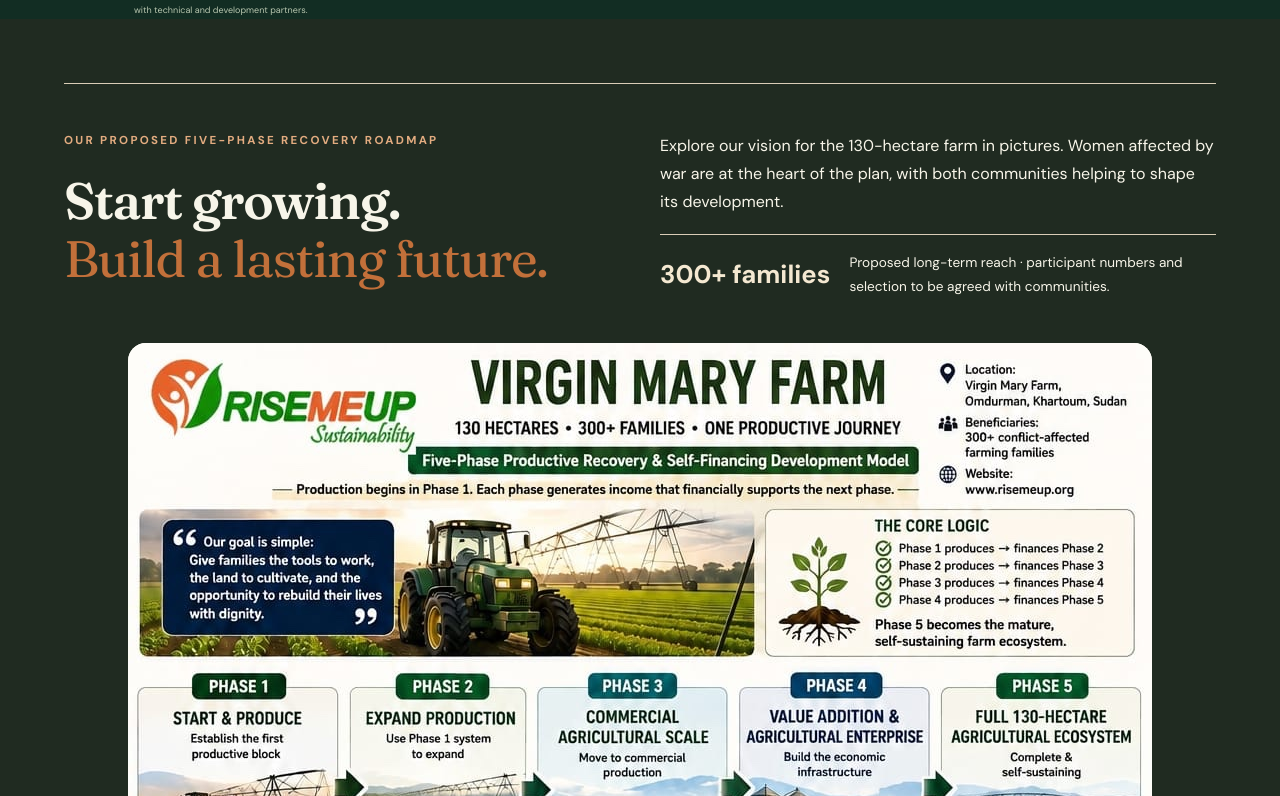
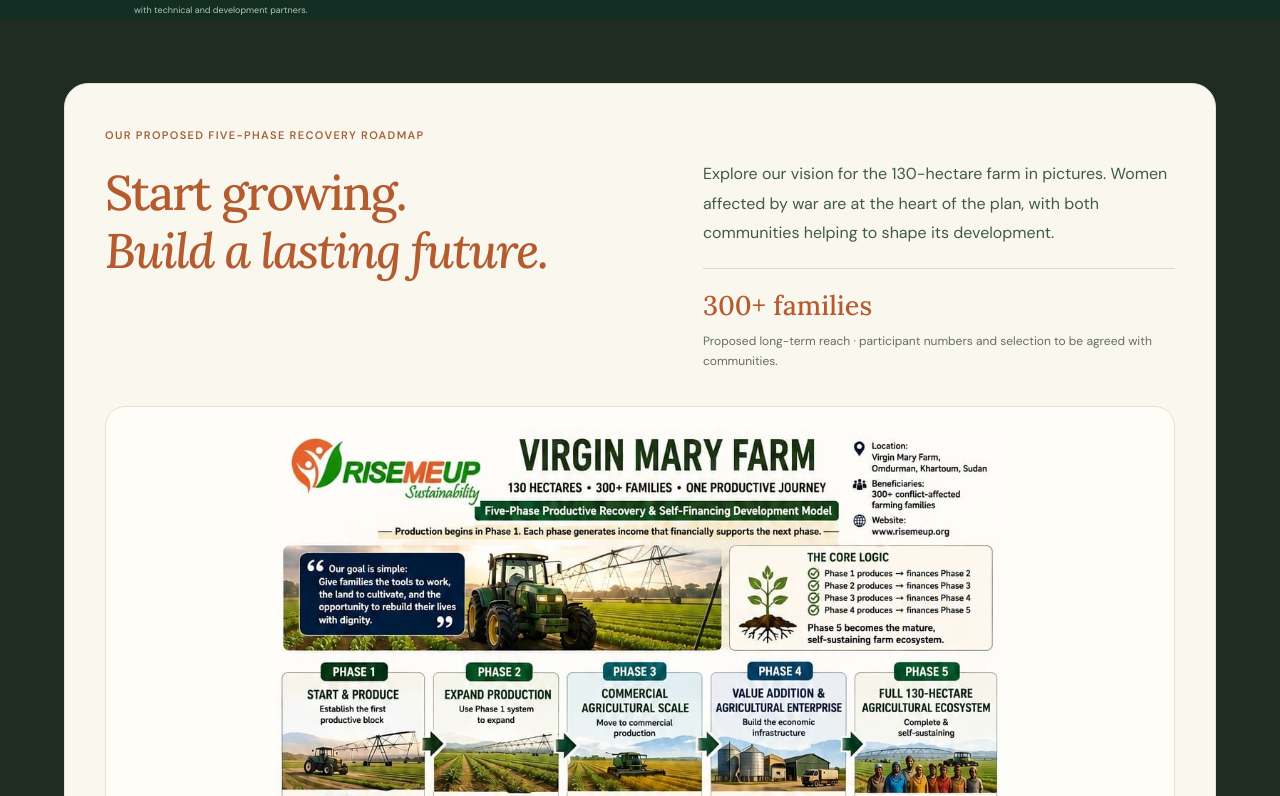
Before and after one commit to Hero988/RiseMeUp, a React (Vite) app: page / in a window 1280 px wide. Shown: the part 10444-11240 px from the top of the page. Built offline with nearby package versions, Linux system fonts and the light colour scheme; a web font is replaced by a local one.

Commit message:
Apply approved ivory farm roadmap and three orange headings

```diff
--- a/public/homepage-theme.css
+++ b/public/homepage-theme.css
@@ -538,3 +538,111 @@
   .home-page #objectives h2 {font-size:38px}
   .home-page #objectives .classic-section-slogan {font-size:20px}
 }
+
+/* Approved ivory roadmap with orange headings and forest green text. */
+.home-page #virgin-mary-farm #land-framework {
+  background:#faf7ef;color:#405b48;padding:42px 40px;
+  border:1px solid #e0e5d8;border-radius:24px;
+  font:400 16px/1.85 'DM Sans',sans-serif;
+}
+.home-page #land-framework p {margin:0 0 20px}
+.home-page #land-framework .growth-heading {
+  display:grid;grid-template-columns:1.15fr 1fr;gap:55px;align-items:start;margin-bottom:35px;
+}
+.home-page #land-framework .eyebrow {
+  font:600 11px/1.7 'DM Sans',sans-serif;letter-spacing:.12em;
+  text-transform:uppercase;color:#a4633d;margin:0 0 18px;
+}
+.home-page #land-framework .growth-heading h3 {
+  font:500 clamp(34px,3.8vw,50px)/1.2 'Lora',Georgia,serif;
+  letter-spacing:-.035em;color:#b45c2f;margin:0;
+}
+.home-page #land-framework .growth-heading h3 em {
+  font-family:inherit;font-size:inherit;font-weight:500;font-style:italic;color:#b45c2f;
+}
+.home-page #land-framework .growth-intro {padding-top:33px;font-size:16px;color:#405b48}
+.home-page #land-framework .growth-intro p {line-height:1.85}
+.home-page #land-framework .growth-family-target {
+  display:block;border-top:1px solid #d2decb;padding-top:18px;margin-bottom:0;
+}
+.home-page #land-framework .growth-family-target strong {
+  display:block;color:#b45c2f;font:500 27px/1.4 'Lora',Georgia,serif;margin-bottom:6px;
+}
+.home-page #land-framework .growth-family-target span {
+  display:block;font-size:12px;line-height:1.7;color:#617159;
+}
+.home-page #land-framework .growth-illustration {
+  max-width:none;margin:28px 0 22px;padding:20px;background:#fffdf7;
+  border:1px solid #dde4d4;border-radius:20px;text-align:center;
+}
+.home-page #land-framework .growth-illustration > a {background:transparent;border-radius:12px}
+.home-page #land-framework .growth-illustration img {
+  display:block;width:100%;max-width:730px;height:auto;margin:0 auto;border-radius:12px;
+}
+.home-page #land-framework .growth-illustration figcaption {
+  max-width:850px;margin:18px auto 0;font-size:12px;color:#617159;line-height:1.85;text-align:left;
+}
+.home-page #land-framework .button {
+  display:inline-block;border-radius:999px;padding:15px 24px;background:#24583d;color:#fffdf3;
+  text-decoration:none;font:500 13px/1.6 'DM Sans',sans-serif;border:1px solid #24583d;box-shadow:none;
+}
+.home-page #land-framework .button:hover {background:#1b4530}
+.home-page #land-framework .growth-view-image {margin-bottom:0}
+.home-page #land-framework .text-link {
+  color:#24583d;font-size:14px;text-decoration:none;border-bottom:1px solid #a9b99a;padding-bottom:5px;
+}
+.home-page #land-framework .actions {display:flex;align-items:center;flex-wrap:wrap;gap:25px}
+.home-page #land-framework h4 {
+  font:500 30px/1.3 'Lora',Georgia,serif;color:#24583d;margin:0 0 20px;
+}
+.home-page #land-framework #phase-one-equipment-title {color:#b45c2f}
+.home-page #land-framework .growth-phase-one {margin:45px 0;padding-top:35px;border-top:1px solid #d2decb}
+.home-page #land-framework .growth-phase-one > p:not(.eyebrow) {max-width:900px}
+.home-page #land-framework .growth-details {
+  background:#f0f4eb;border:1px solid #d2decb;border-radius:18px;padding:22px 25px;margin:35px 0;
+}
+.home-page #land-framework .growth-details summary {
+  padding:0;color:#24583d;font-size:16px;font-weight:500;cursor:pointer;
+}
+.home-page #land-framework .growth-details[open] summary {margin-bottom:25px}
+.home-page #land-framework .growth-start-note {
+  font-size:14px;background:transparent;color:#405b48;padding:0;border:0;border-radius:0;line-height:1.85;
+}
+.home-page #land-framework .growth-phases {list-style:none;margin:25px 0;padding:0}
+.home-page #land-framework .growth-phases > li {
+  border-top:1px solid #d2decb;border-bottom:0;padding:25px 0;display:grid;
+  grid-template-columns:1fr .7fr 1.5fr;gap:25px;
+}
+.home-page #land-framework .growth-phase-title {display:flex;gap:15px}
+.home-page #land-framework .growth-number {color:#a4633d;font-size:12px;font-family:'DM Sans',sans-serif}
+.home-page #land-framework .growth-phase-title h4 {font-size:23px;margin:0 0 20px}
+.home-page #land-framework .growth-phase-area {padding-left:0}
+.home-page #land-framework .growth-phase-area strong,
+.home-page #land-framework .growth-phase-area span {display:block}
+.home-page #land-framework .growth-phase-area strong {
+  font:500 16px/1.85 'Lora',Georgia,serif;color:#24583d;
+}
+.home-page #land-framework .growth-phase-area span,
+.home-page #land-framework .growth-note {font-size:12px;color:#617159}
+.home-page #land-framework .growth-phase-detail {font-size:14px;grid-column:auto}
+.home-page #land-framework .growth-phase-detail p {font-size:14px;line-height:1.85;margin:0 0 20px}
+.home-page #land-framework .growth-phase-detail .growth-outcome {color:#405b48}
+.home-page #land-framework .growth-income {
+  display:block;border-top:1px solid #d2decb;padding:25px 0 0;background:transparent;
+  color:#405b48;border-radius:0;
+}
+.home-page #land-framework .growth-income h4 {font-size:28px}
+.home-page #land-framework .growth-income .eyebrow {color:#a4633d}
+.home-page #land-framework .growth-income p {line-height:1.85}
+.home-page #land-framework .growth-income ol {margin:1em 0;padding-left:40px}
+.home-page #land-framework .growth-income li {padding:5px 0;border:0;line-height:1.85}
+.home-page #land-framework .growth-note {margin-bottom:0;max-width:none;line-height:1.85}
+@media(max-width:800px) {
+  .home-page #land-framework .growth-heading {grid-template-columns:1fr;gap:10px}
+  .home-page #land-framework .growth-intro {padding-top:8px}
+  .home-page #virgin-mary-farm #land-framework {padding:30px 25px}
+  .home-page #land-framework .growth-phases > li {grid-template-columns:1fr}
+  .home-page #land-framework .growth-illustration {padding:12px}
+  .home-page #land-framework .growth-illustration figcaption {font-size:11px}
+  .home-page #land-framework .growth-heading h3 {font-size:36px}
+}
```
